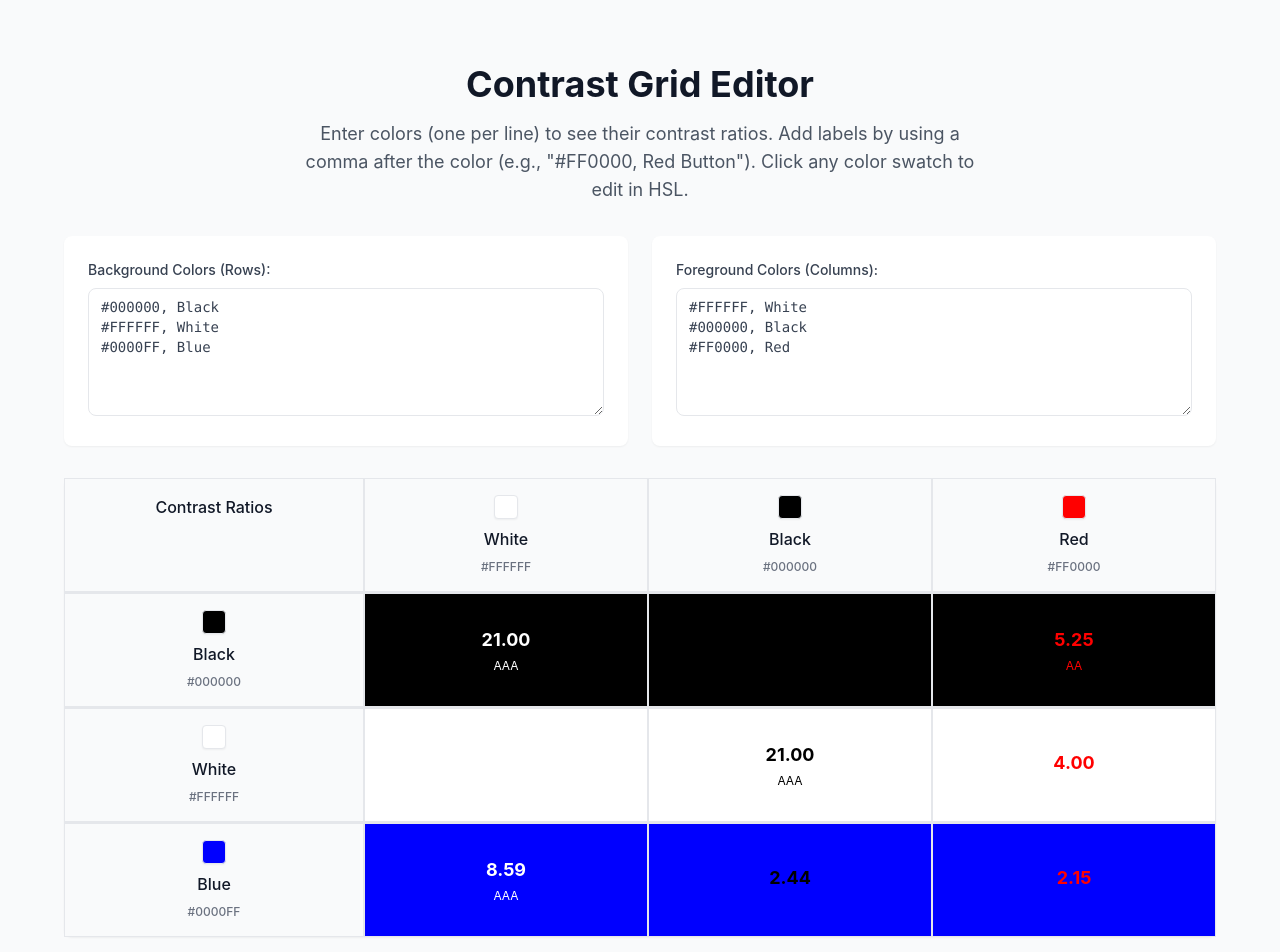
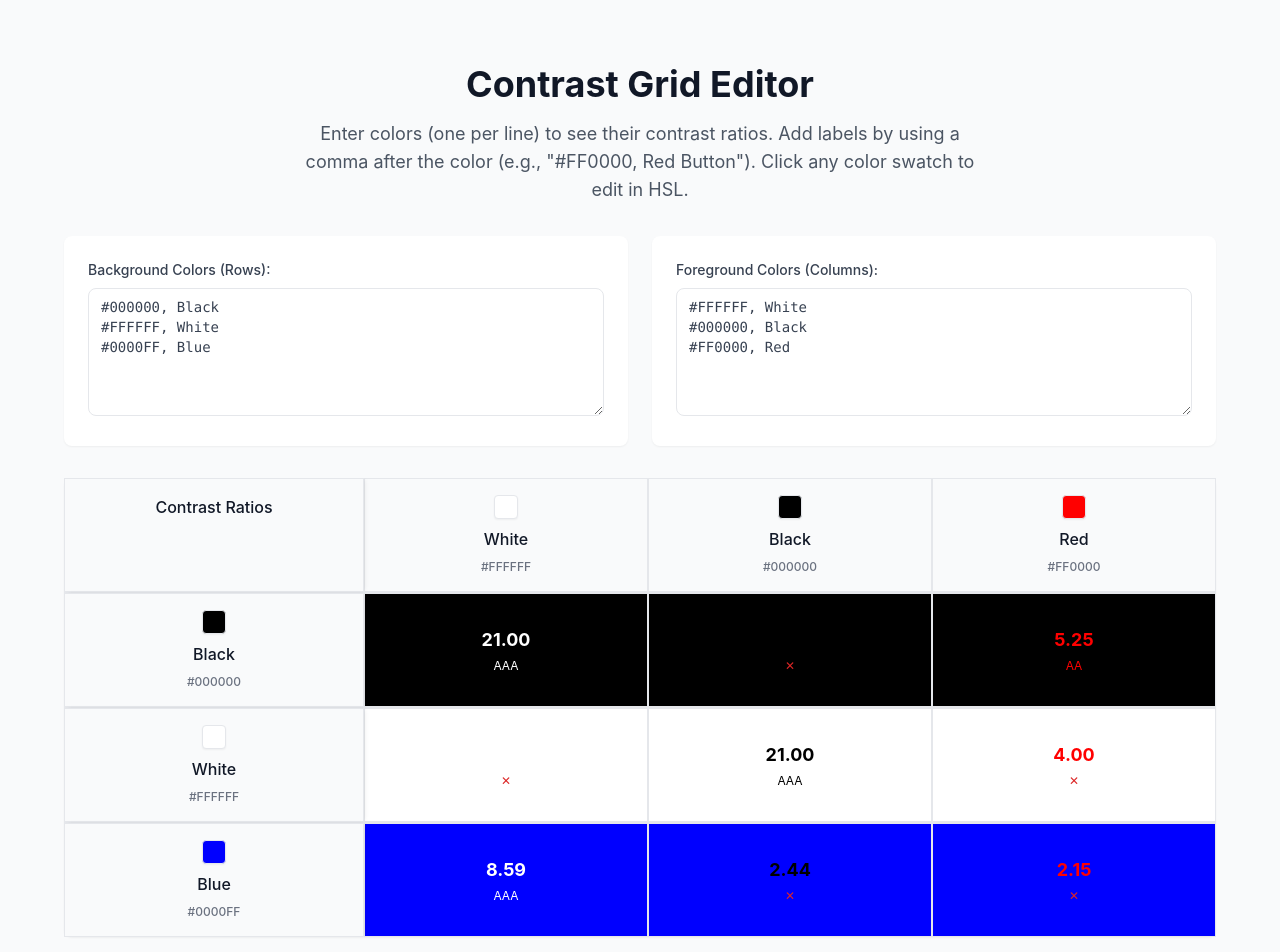
Before and after one commit to miguelsolorio/contrast-grid-editor, a React (Vite) app: page / in a window 1280 px wide. Shown: the top 952 px of the page. Built offline with nearby package versions, Linux system fonts and the light colour scheme.

Commit message:
Add picker

```diff
--- a/src/App.tsx
+++ b/src/App.tsx
@@ -32,10 +32,10 @@ const getContrastClass = (ratio: number): string => {
   return 'failing';
 };
 
-const getContrastLabel = (ratio: number): string => {
+const getContrastLabel = (ratio: number): JSX.Element | string => {
   if (ratio >= 7) return 'AAA';
   if (ratio >= 4.5) return 'AA';
-  return '';
+  return <span className="text-red-600 font-bold">✕</span>;
 };
 
 const parseColorInput = (input: string): ColorEntry => {
@@ -87,12 +87,10 @@ const ColorSlider: React.FC<{
 
 const ColorPicker: React.FC<ColorPickerProps> = ({ color, onChange, onClose, triggerRect }) => {
   const [hsl, setHsl] = useState<HSL>(hexToHsl(color));
-  const [position, setPosition] = useState<Position>(() => ({
+  const position = {
     x: triggerRect ? Math.max(0, triggerRect.left + (triggerRect.width / 2) - 140) : 100,
-    y: triggerRect ? Math.max(0, triggerRect.top - 380) : 100
-  }));
-  const [isDragging, setIsDragging] = useState(false);
-  const [dragOffset, setDragOffset] = useState<Position>({ x: 0, y: 0 });
+    y: triggerRect ? Math.max(0, triggerRect.top - 330) : 100
+  };
 
   const updateHsl = (newHsl: HSL) => {
     setHsl(newHsl);
@@ -104,62 +102,19 @@ const ColorPicker: React.FC<ColorPickerProps> = ({ color, onChange, onClose, tri
     }
   };
 
-  const handleDragStart = (e: React.MouseEvent<HTMLDivElement>) => {
-    setIsDragging(true);
-    const rect = e.currentTarget.getBoundingClientRect();
-    setDragOffset({
-      x: e.clientX - rect.left,
-      y: e.clientY - rect.top
-    });
-  };
-
-  const handleDrag = (e: MouseEvent) => {
-    if (!isDragging) return;
-
-    setPosition({
-      x: e.clientX - dragOffset.x,
-      y: e.clientY - dragOffset.y
-    });
-  };
-
-  const handleDragEnd = () => {
-    setIsDragging(false);
-  };
-
-  useEffect(() => {
-    if (isDragging) {
-      window.addEventListener('mousemove', handleDrag);
-      window.addEventListener('mouseup', handleDragEnd);
-      return () => {
-        window.removeEventListener('mousemove', handleDrag);
-        window.removeEventListener('mouseup', handleDragEnd);
-      };
-    }
-  }, [isDragging]);
-
   return (
     <div className="fixed inset-0 z-50" onClick={onClose}>
       <div
-        className="absolute bg-white rounded-lg shadow-xl w-[280px]"
+        className="absolute bg-white rounded-lg shadow-2xl w-[280px] border border-gray-200/50"
         style={{
           left: position.x,
           top: position.y,
-          cursor: isDragging ? 'grabbing' : 'default'
         }}
         onClick={e => e.stopPropagation()}
       >
-        <div
-          className="p-2 border-b border-gray-200 cursor-grab active:cursor-grabbing flex justify-between items-center"
-          onMouseDown={handleDragStart}
-        >
-          <div className="flex items-center gap-2 text-sm text-gray-600">
-            <svg xmlns="http://www.w3.org/2000/svg" className="h-4 w-4" fill="none" viewBox="0 0 24 24" stroke="currentColor">
-              <path strokeLinecap="round" strokeLinejoin="round" strokeWidth={2} d="M8 7l4-4m0 0l4 4m-4-4v18m4-14l-4 4m0 0L8 11m4 4v6" />
-            </svg>
-            <span>Drag to move</span>
-          </div>
+        <div className="absolute right-2 top-2">
           <button
-            className="p-1 text-gray-600 hover:text-gray-900 focus:outline-none"
+            className="p-1 text-gray-400 hover:text-gray-600 focus:outline-none"
             onClick={onClose}
             title="Close"
           >
@@ -216,37 +171,55 @@ const ColorSwatch: React.FC<{ color: string; onClick: () => void; dataIndex: str
 );
 
 const App: React.FC = () => {
-  const [foregroundColors, setForegroundColors] = useState<ColorEntry[]>([
+  const [foregroundColors, setForegroundColors] = useState<ColorEntry[]>(() => {
+    const savedColors = localStorage.getItem(STORAGE_KEY);
+    if (savedColors) {
+      try {
+        const { fg } = JSON.parse(savedColors);
+        return fg;
+      } catch (e) {
+        console.error('Error loading foreground colors:', e);
+      }
+    }
+    return [
       { color: '#FFFFFF', label: 'White' },
       { color: '#000000', label: 'Black' },
       { color: '#FF0000', label: 'Red' },
-  ]);
-  const [backgroundColors, setBackgroundColors] = useState<ColorEntry[]>([
+    ];
+  });
+
+  const [backgroundColors, setBackgroundColors] = useState<ColorEntry[]>(() => {
+    const savedColors = localStorage.getItem(STORAGE_KEY);
+    if (savedColors) {
+      try {
+        const { bg } = JSON.parse(savedColors);
+        return bg;
+      } catch (e) {
+        console.error('Error loading background colors:', e);
+      }
+    }
+    return [
       { color: '#000000', label: 'Black' },
       { color: '#FFFFFF', label: 'White' },
       { color: '#0000FF', label: 'Blue' },
-  ]);
+    ];
+  });
+
   const [activeColorPicker, setActiveColorPicker] = useState<{
     type: 'foreground' | 'background';
     index: number;
   } | null>(null);
 
-  // Load colors from localStorage on initial render
-  useEffect(() => {
-    const savedColors = localStorage.getItem(STORAGE_KEY);
-    if (savedColors) {
-      const { fg, bg } = JSON.parse(savedColors);
-      setForegroundColors(fg);
-      setBackgroundColors(bg);
-    }
-  }, []);
-
   // Save colors to localStorage whenever they change
   useEffect(() => {
+    try {
       localStorage.setItem(STORAGE_KEY, JSON.stringify({
         fg: foregroundColors,
         bg: backgroundColors
       }));
+    } catch (e) {
+      console.error('Error saving colors:', e);
+    }
   }, [foregroundColors, backgroundColors]);
 
   const handleColorChange = (newColor: string) => {
@@ -259,6 +232,11 @@ const App: React.FC = () => {
         color: newColor
       };
       setForegroundColors(newColors);
+      // Save to localStorage immediately
+      localStorage.setItem(STORAGE_KEY, JSON.stringify({
+        fg: newColors,
+        bg: backgroundColors
+      }));
     } else {
       const newColors = [...backgroundColors];
       newColors[activeColorPicker.index] = {
@@ -266,6 +244,11 @@ const App: React.FC = () => {
         color: newColor
       };
       setBackgroundColors(newColors);
+      // Save to localStorage immediately
+      localStorage.setItem(STORAGE_KEY, JSON.stringify({
+        fg: foregroundColors,
+        bg: newColors
+      }));
     }
   };
 
@@ -327,7 +310,9 @@ const App: React.FC = () => {
               Contrast Grid Editor
             </h1>
             <p className="text-lg text-gray-600 max-w-2xl mx-auto">
-              Enter colors (one per line) to see their contrast ratios. Add labels by using a comma after the color (e.g., "#FF0000, Red Button"). Click any color swatch to edit in HSL.
+              Enter colors (one per line) to see their contrast ratios. Add
+              labels by using a comma after the color (e.g., "#FF0000, Red
+              Button"). Click any color swatch to edit in HSL.
             </p>
           </div>
 
@@ -339,7 +324,7 @@ const App: React.FC = () => {
               </label>
               <textarea
                 className="w-full h-32 px-3 py-2 text-gray-700 border rounded-lg focus:outline-none focus:ring-2 focus:ring-primary-500 focus:border-transparent font-mono text-sm"
-                value={backgroundColors.map(formatColorValue).join('\n')}
+                value={backgroundColors.map(formatColorValue).join("\n")}
                 onChange={handleBackgroundChange}
                 placeholder="Enter colors (one per line)"
               />
@@ -351,7 +336,7 @@ const App: React.FC = () => {
               </label>
               <textarea
                 className="w-full h-32 px-3 py-2 text-gray-700 border rounded-lg focus:outline-none focus:ring-2 focus:ring-primary-500 focus:border-transparent font-mono text-sm"
-                value={foregroundColors.map(formatColorValue).join('\n')}
+                value={foregroundColors.map(formatColorValue).join("\n")}
                 onChange={handleForegroundChange}
                 placeholder="Enter colors (one per line)"
               />
@@ -360,10 +345,12 @@ const App: React.FC = () => {
 
           {/* Contrast Grid */}
           <div className="bg-white rounded-lg shadow-sm">
-            <div className="min-w-max divide-y divide-gray-200">
+            <div className="overflow-x-auto relative">
+              <div className="inline-block min-w-full align-middle">
+                <div className="divide-y divide-gray-200">
                   {/* Header Row */}
-              <div className="grid relative" style={{ gridTemplateColumns }}>
-                <div className="contrast-cell font-medium bg-gray-50 sticky left-0 z-10">
+                  <div className="grid" style={{ gridTemplateColumns }}>
+                    <div className="contrast-cell font-medium bg-gray-50 sticky left-0 z-20 shadow-[2px_0_5px_-2px_rgba(0,0,0,0.1)]">
                       Contrast Ratios
                     </div>
                     {foregroundColors.map((fgColor, index) => (
@@ -375,18 +362,25 @@ const App: React.FC = () => {
                           <ColorSwatch
                             color={fgColor.color}
                             onClick={() => {
-                          if (activeColorPicker?.type === 'foreground' && activeColorPicker.index === index) {
+                              if (
+                                activeColorPicker?.type === "foreground" &&
+                                activeColorPicker.index === index
+                              ) {
                                 setActiveColorPicker(null);
                               } else {
-                            setActiveColorPicker({ type: 'foreground', index });
+                                setActiveColorPicker({ type: "foreground", index });
                               }
                             }}
                             dataIndex={`foreground-${index}`}
                           />
                           {fgColor.label && (
-                        <span className="font-medium text-gray-900">{fgColor.label}</span>
+                            <span className="font-medium text-gray-900">
+                              {fgColor.label}
+                            </span>
                           )}
-                      <span className="text-xs text-gray-500">{fgColor.color}</span>
+                          <span className="text-xs text-gray-500">
+                            {fgColor.color}
+                          </span>
                         </div>
                       </div>
                     ))}
@@ -394,28 +388,43 @@ const App: React.FC = () => {
 
                   {/* Data Rows */}
                   {backgroundColors.map((bgColor, rowIndex) => (
-                <div key={rowIndex} className="grid relative" style={{ gridTemplateColumns }}>
-                  <div className="contrast-cell font-medium bg-gray-50 sticky left-0 z-10">
+                    <div
+                      key={rowIndex}
+                      className="grid"
+                      style={{ gridTemplateColumns }}
+                    >
+                      <div className="contrast-cell font-medium bg-gray-50 sticky left-0 z-20 shadow-[2px_0_5px_-2px_rgba(0,0,0,0.1)]">
                         <div className="flex flex-col items-center gap-2">
                           <ColorSwatch
                             color={bgColor.color}
                             onClick={() => {
-                          if (activeColorPicker?.type === 'background' && activeColorPicker.index === rowIndex) {
+                              if (
+                                activeColorPicker?.type === "background" &&
+                                activeColorPicker.index === rowIndex
+                              ) {
                                 setActiveColorPicker(null);
                               } else {
-                            setActiveColorPicker({ type: 'background', index: rowIndex });
+                                setActiveColorPicker({
+                                  type: "background",
+                                  index: rowIndex,
+                                });
                               }
                             }}
                             dataIndex={`background-${rowIndex}`}
                           />
                           {bgColor.label && (
-                        <span className="font-medium text-gray-900">{bgColor.label}</span>
+                            <span className="font-medium text-gray-900">
+                              {bgColor.label}
+                            </span>
                           )}
-                      <span className="text-xs text-gray-500">{bgColor.color}</span>
+                          <span className="text-xs text-gray-500">
+                            {bgColor.color}
+                          </span>
                         </div>
                       </div>
                       {foregroundColors.map((fgColor, colIndex) => {
-                    const ratio = isValidColor(fgColor.color) && isValidColor(bgColor.color)
+                        const ratio =
+                          isValidColor(fgColor.color) && isValidColor(bgColor.color)
                             ? getRatio(fgColor.color, bgColor.color)
                             : 0;
 
@@ -424,19 +433,29 @@ const App: React.FC = () => {
                             key={colIndex}
                             className="contrast-cell"
                             style={{
-                          backgroundColor: isValidColor(bgColor.color) ? bgColor.color : 'transparent',
-                          color: isValidColor(fgColor.color) ? fgColor.color : 'inherit',
+                              backgroundColor: isValidColor(bgColor.color)
+                                ? bgColor.color
+                                : "transparent",
+                              color: isValidColor(fgColor.color)
+                                ? fgColor.color
+                                : "inherit",
                             }}
                           >
                             <div className="flex flex-col items-center justify-center h-full">
-                          <span className="text-lg font-bold">{ratio.toFixed(2)}</span>
-                          <span className="text-xs mt-1">{getContrastLabel(ratio)}</span>
+                              <span className="text-lg font-bold">
+                                {ratio.toFixed(2)}
+                              </span>
+                              <div className="text-xs mt-1">
+                                {getContrastLabel(ratio)}
+                              </div>
                             </div>
                           </div>
                         );
                       })}
                     </div>
                   ))}
+                </div>
+              </div>
             </div>
           </div>
 
@@ -475,13 +494,17 @@ const App: React.FC = () => {
       {activeColorPicker && (
         <ColorPicker
           color={
-            activeColorPicker.type === 'foreground'
+            activeColorPicker.type === "foreground"
               ? foregroundColors[activeColorPicker.index].color
               : backgroundColors[activeColorPicker.index].color
           }
           onChange={handleColorChange}
           onClose={() => setActiveColorPicker(null)}
-          triggerRect={document.querySelector(`[data-color-index="${activeColorPicker.type}-${activeColorPicker.index}"]`)?.getBoundingClientRect()}
+          triggerRect={document
+            .querySelector(
+              `[data-color-index="${activeColorPicker.type}-${activeColorPicker.index}"]`
+            )
+            ?.getBoundingClientRect()}
         />
       )}
     </div>
--- a/src/index.css
+++ b/src/index.css
@@ -10,6 +10,24 @@
 
 .contrast-cell {
   @apply relative p-4 text-center border border-gray-200 min-h-[100px];
+}
+
+/* Scrolling container styles */
+.overflow-x-auto {
+  @apply overflow-x-scroll;
+  -webkit-overflow-scrolling: touch;
+}
+
+.overflow-x-auto::-webkit-scrollbar {
+  @apply h-2 bg-gray-100;
+}
+
+.overflow-x-auto::-webkit-scrollbar-thumb {
+  @apply bg-gray-300 rounded-full;
+}
+
+.overflow-x-auto::-webkit-scrollbar-thumb:hover {
+  @apply bg-gray-400;
 }
 
 :root {
```
Lines whose indentation alone changed are shown as unchanged.
